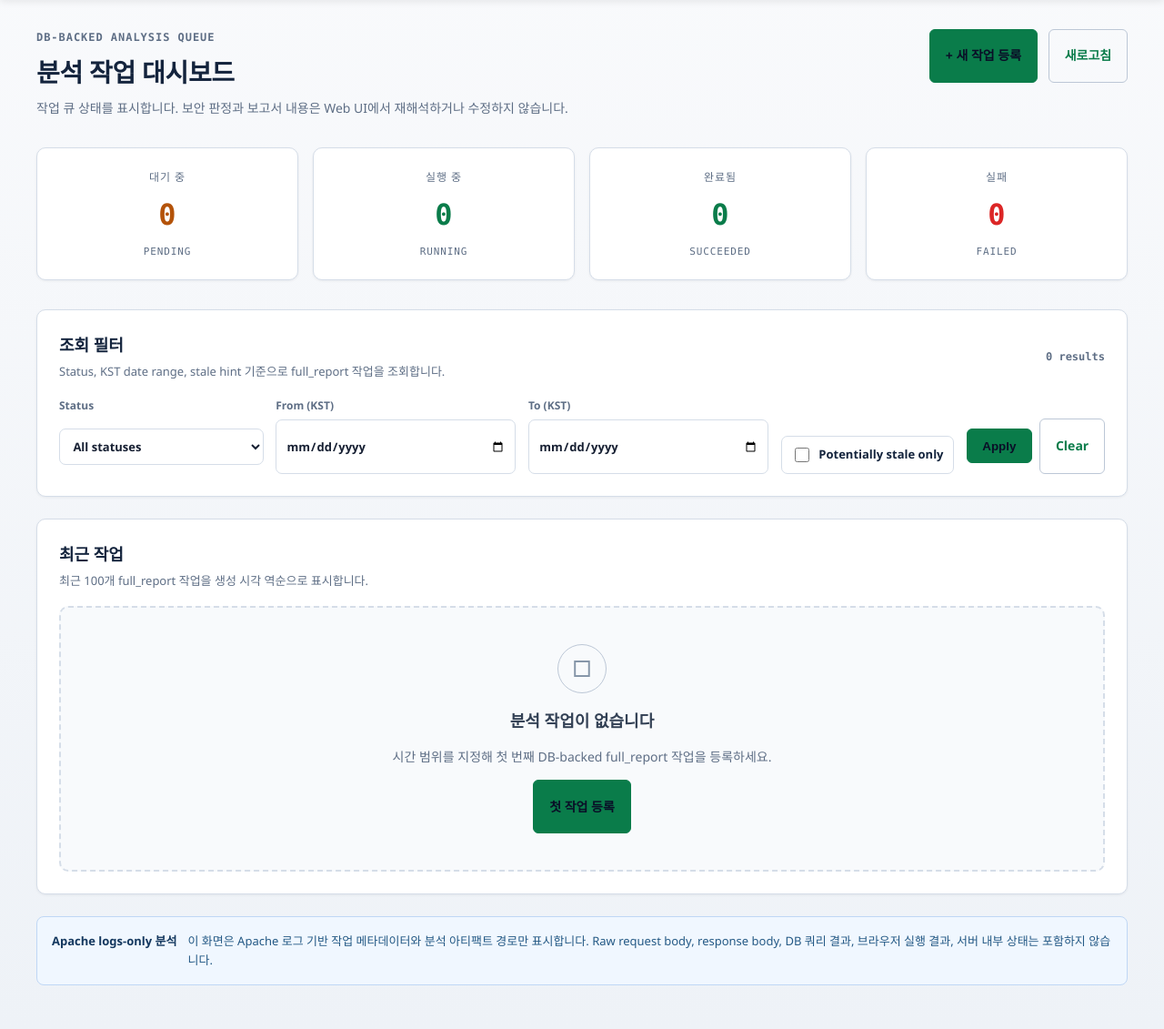
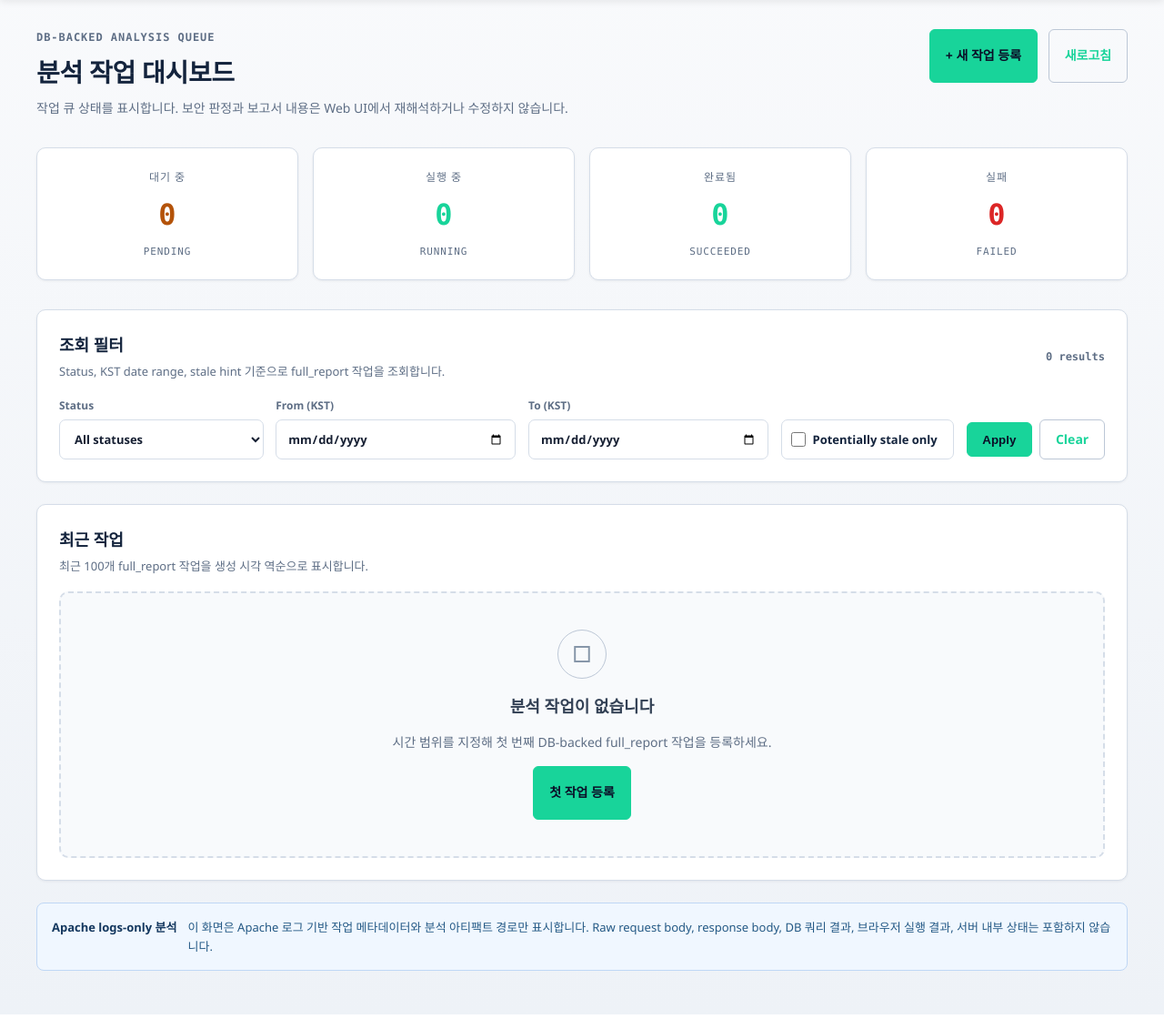
Before and after one commit to vachaf/project, a FastAPI app: page / in a window 1280 px wide. Shown: the part 71-1202 px from the top of the page at 91% size. Run offline with FastAPI, Linux system fonts and the light colour scheme; data that the repository does not hold is empty.

Commit message:
web: polish job dashboard filter alignment

```diff
--- a/web/static/job-ui-additions.css
+++ b/web/static/job-ui-additions.css
@@ -433,6 +433,7 @@
 
 .job-filter-card {
   margin-top: 1.25rem;
+  --job-filter-control-height: 2.75rem;
 }
 
 .job-filter-result-count {
@@ -454,7 +455,7 @@
 .job-filter-group {
   display: grid;
   gap: 0.35rem;
-  align-self: stretch;
+  align-self: end;
   color: var(--job-muted);
   font-size: 12px;
   font-weight: 700;
@@ -462,8 +463,10 @@
 
 .job-filter-select,
 .job-filter-input {
-  height: 2.5rem;
-  min-height: 2.5rem;
+  box-sizing: border-box;
+  width: 100%;
+  height: var(--job-filter-control-height);
+  min-height: var(--job-filter-control-height);
   min-width: 0;
   border: 1px solid var(--job-border);
   border-radius: 7px;
@@ -471,7 +474,8 @@
   color: var(--job-text);
   font: inherit;
   font-size: 13px;
-  padding: 0.55rem 0.65rem;
+  line-height: 1.15;
+  padding: 0 0.75rem;
 }
 
 .job-filter-select:focus,
@@ -485,11 +489,13 @@
   display: inline-flex;
   align-items: center;
   gap: 0.45rem;
-  height: 2.5rem;
-  min-height: 2.5rem;
+  box-sizing: border-box;
+  height: var(--job-filter-control-height);
+  min-height: var(--job-filter-control-height);
   color: var(--job-text);
   font-size: 13px;
   font-weight: 700;
+  line-height: 1.15;
 }
 
 .job-filter-check {
@@ -501,8 +507,10 @@
 }
 
 .job-filter-checkbox input {
+  flex: 0 0 auto;
   width: 1rem;
   height: 1rem;
+  margin: 0;
   accent-color: var(--job-accent);
 }
 
@@ -511,14 +519,18 @@
   gap: 0.5rem;
   align-items: center;
   align-self: end;
-  min-height: 2.5rem;
+  min-height: var(--job-filter-control-height);
 }
 
 .job-filter-actions .job-btn {
+  box-sizing: border-box;
   display: inline-flex;
   align-items: center;
   justify-content: center;
-  min-height: 2.5rem;
+  min-height: var(--job-filter-control-height);
+  padding-top: 0;
+  padding-bottom: 0;
+  line-height: 1;
 }
 
 .job-filter-warning {
@@ -671,6 +683,11 @@ html:not([data-theme="dark"]) .job-filter-input {
   color: #172033;
 }
 
+html:not([data-theme="dark"]) body.job-page {
+  --job-accent: #18d49a;
+  --job-accent-2: #0fb985;
+}
+
 html:not([data-theme="dark"]) .job-filter-chip {
   background: #f0f7ff;
   border-color: #bfd7f5;
```
Also changed, not shown: tests/test_web_job_status_guidance.py (+4 -0 lines).
